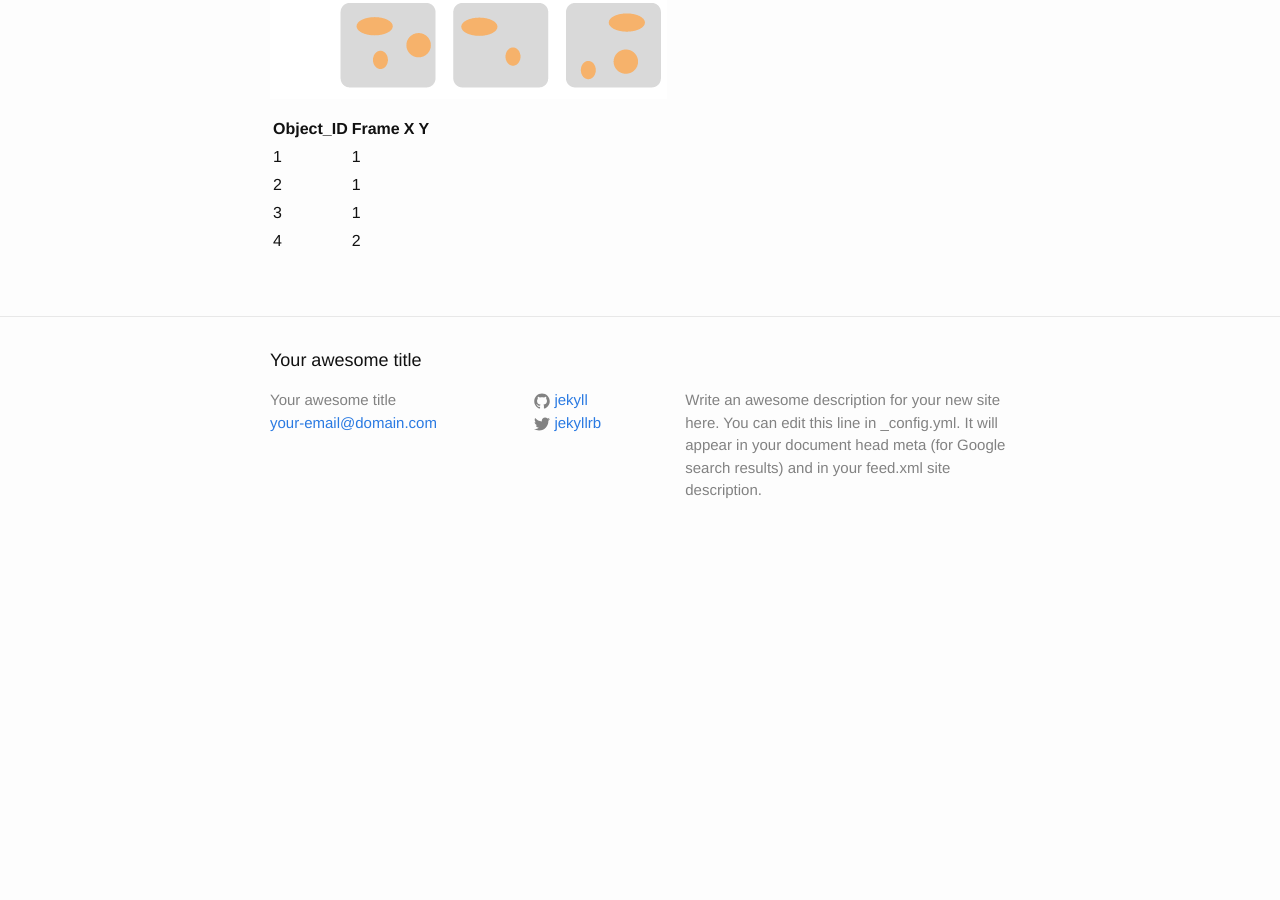
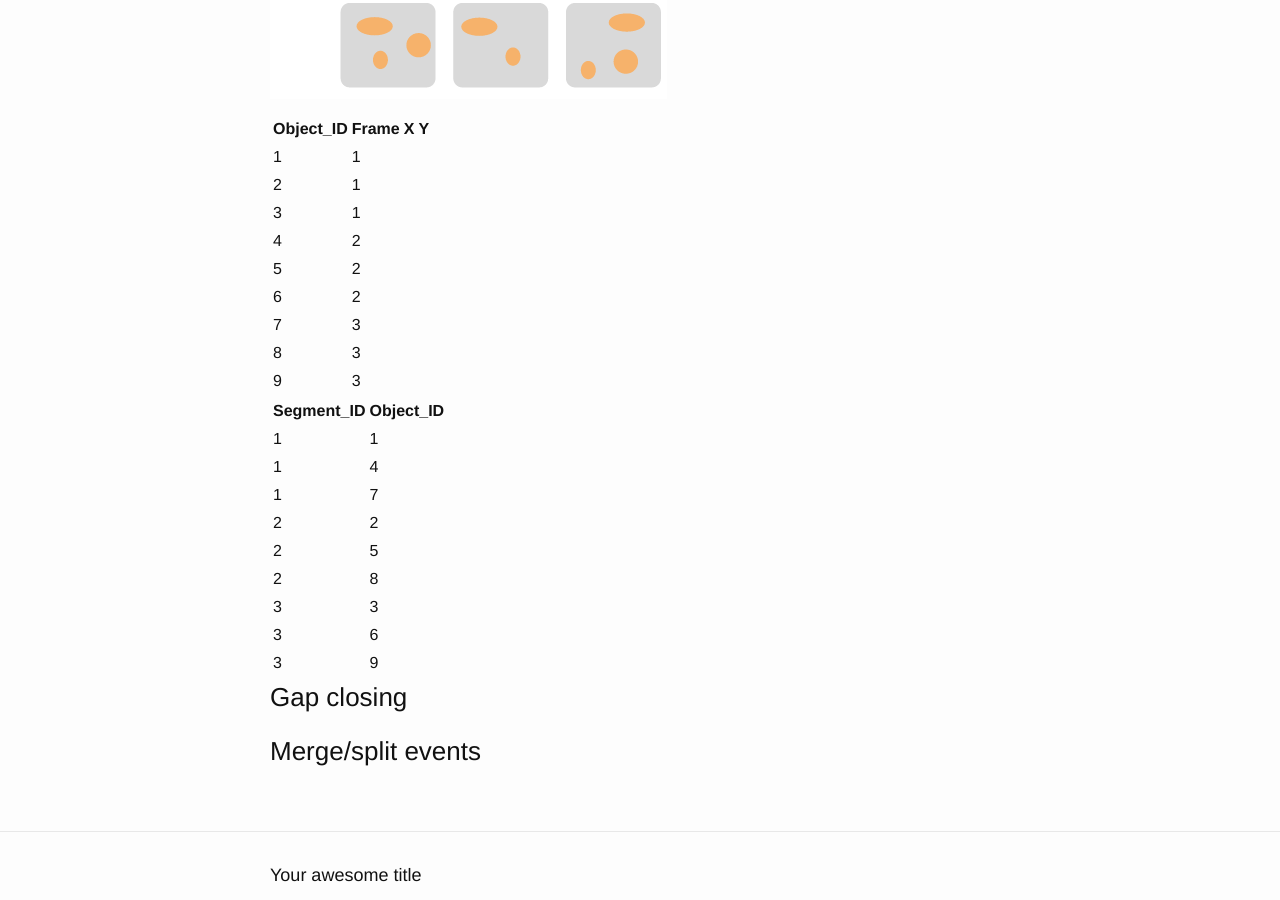
Before and after one commit to CellMigStandOrg/Tracks, a Jekyll site: the page built from v0.1/index.md, in a window 1280 px wide and 900 px high, scrolled down 800 px. Built offline with Jekyll 4.4.1, drawn with Linux system fonts in a browser that asks for light colours; before the commit the page ends 1362 px from its top, so only the background shows below that.

Commit message:
Add first version of segment table

```diff
--- a/v0.1/index.md
+++ b/v0.1/index.md
@@ -25,3 +25,27 @@ Object_ID  |  Frame  |  X |  Y
 2          |    1    |    |
 3          |    1    |    |
 4          |    2    |    |
+5          |    2    |    |
+6          |    2    |    |
+7          |    3    |    |
+8          |    3    |    |
+9          |    3    |    |
+
+
+Segment_ID |  Object_ID
+-----------|------------
+ 1         |    1
+ 1         |    4
+ 1         |    7
+ 2         |    2
+ 2         |    5
+ 2         |    8
+ 3         |    3
+ 3         |    6
+ 3         |    9
+
+
+### Gap closing
+
+
+### Merge/split events
```
